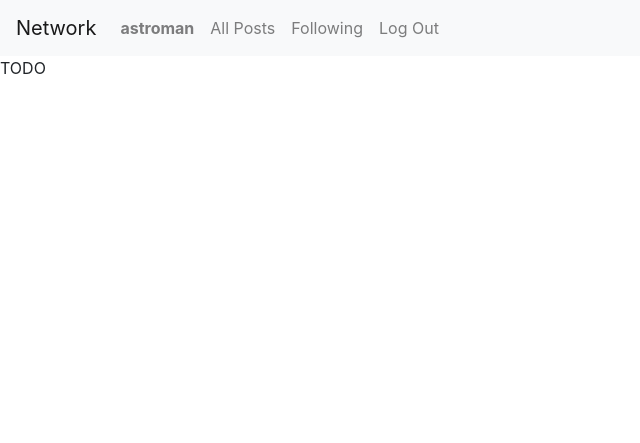
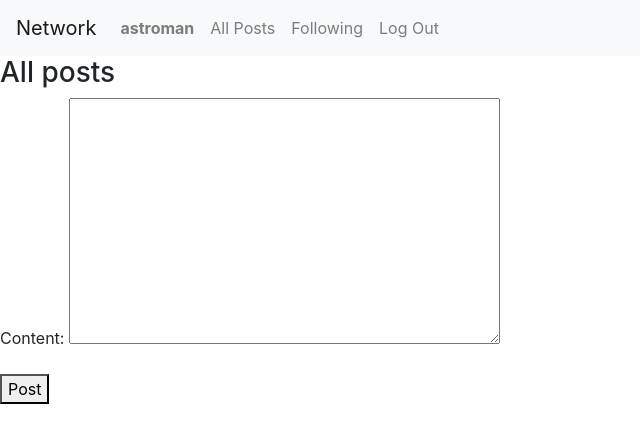
Before and after one commit to ainsanchez/socialNetwork, a Django app: template project4/network/templates/network/index.html in a window 1280 px wide. Shown: the top 443 px of the page, without its empty margins (0-640 px from the left). Run offline with Django 3.2, Linux system fonts and the light colour scheme; the template is opened without the code that fills it: values that come from a table or form of the project are taken from there, others are empty; a user stored in the database is signed in; some libraries are stand-ins or nearby versions.

Commit message:
New Post

```diff
--- /dev/null
+++ b/project4/network/forms.py
@@ -0,0 +1,9 @@
+from django.forms import ModelForm
+from .models import userPost
+
+class NewPost(ModelForm):
+
+    class Meta:
+        model = userPost
+        fields = ["content"]
+        #fileds = '__all__'
--- a/project4/network/models.py
+++ b/project4/network/models.py
@@ -4,3 +4,17 @@ from django.db import models
 
 class User(AbstractUser):
     pass
+
+class userPost(models.Model):
+    user = models.ForeignKey("User", on_delete=models.CASCADE, related_name="publisher")
+    content = models.TextField(blank=True)
+    timestamp = models.DateTimeField(auto_now_add=True)
+    likes = models.IntegerField(default=0)
+
+    def serialize(self):
+        return {
+            "id": self.id,
+            "content": self.content,
+            "timestamp": self.timestamp.strftime("%b %d %Y, %I:%M %p"),
+            "likes": self.likes
+        }
--- a/project4/network/templates/network/index.html
+++ b/project4/network/templates/network/index.html
@@ -1,5 +1,28 @@
 {% extends "network/layout.html" %}
 
-{% block body %}
-    TODO
-{% endblock %}
+    {% block body %}
+
+        {% if user.is_authenticated %}
+            <h3>All posts</h3>
+
+            <div id="userpost_view" >
+                <form method="post" enctype="multipart/form-data">
+                    {% csrf_token %}
+                    {{ form.as_p }}
+                    <button type="submit">Post</button>
+                </form>
+            </div>
+
+            {% for post in posts %}
+                <div id="post-container">
+                    <p>{{ post.user.username }}</p>
+                    <p>{{ post.content }}</p>
+                    <p>{{ post.timestamp }}</p>
+                    <p>{{ post.likes }}</p>
+
+                </div>
+            {% endfor %}
+
+        {% endif %}
+
+    {% endblock %}
```
Also changed, not shown: project4/network/views.py (+21 -3 lines), project4/db.sqlite3 (added), project4/network/migrations/0001_initial.py (added), project4/network/migrations/0002_userpost.py (added), project4/network/migrations/__init__.py (added).
